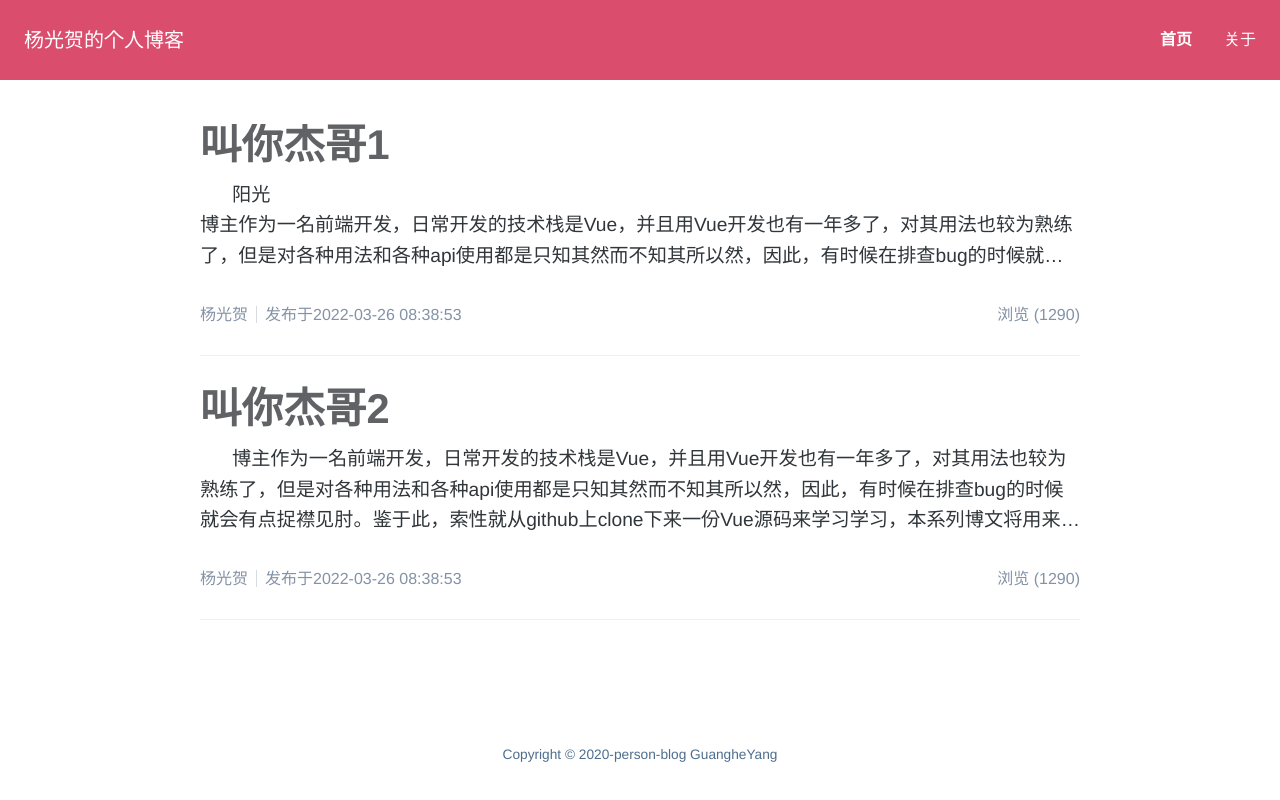
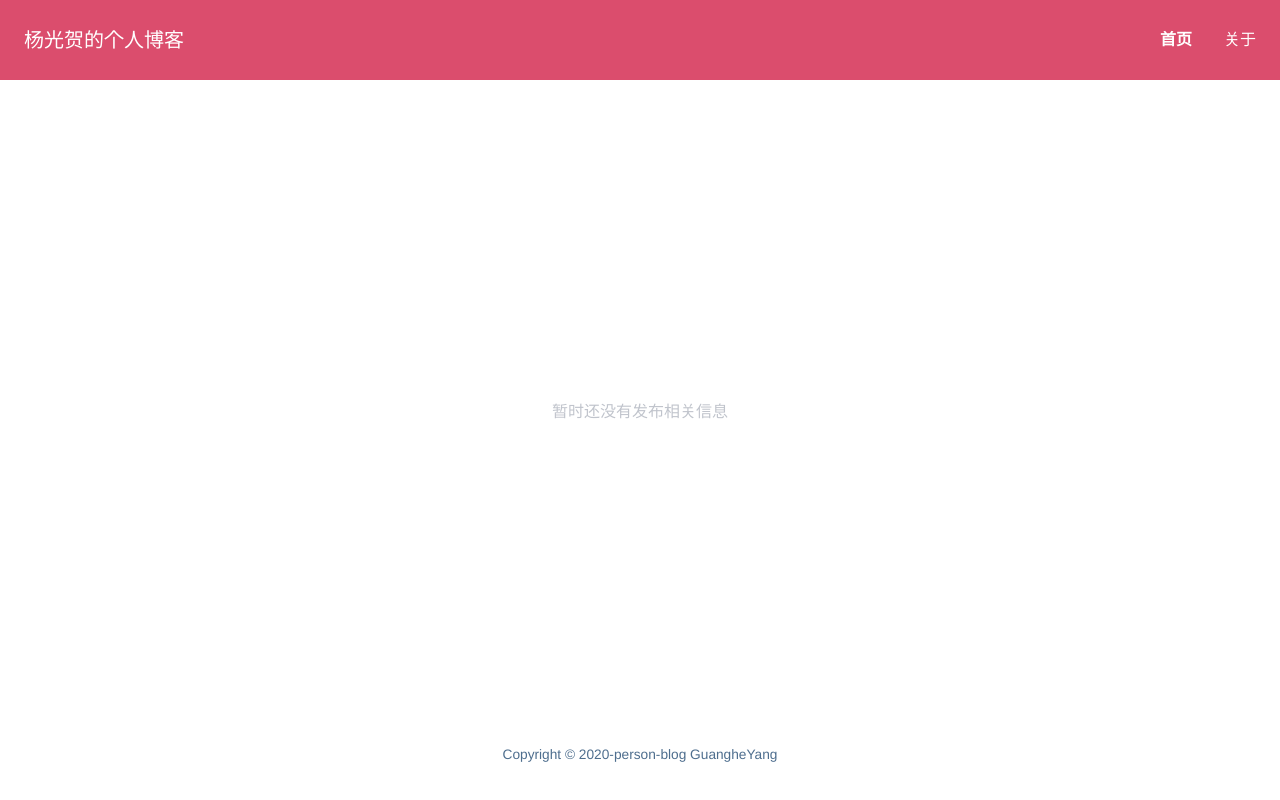
Before and after one commit to guangheyang/vue-element-blog, a Vue app: page /#/home in a window 1280 px wide. Built offline with nearby package versions, Linux system fonts and the light colour scheme.

Commit message:
添加详情页filter

```diff
--- a/src/components/blogComp/BlogAbstract.vue
+++ b/src/components/blogComp/BlogAbstract.vue
@@ -4,7 +4,7 @@
       <div class="blog-info">
         <div>
           <span class="blog-author">杨光贺</span>
-          <span class="blog-created">发布于{{ props.blogObj.createTime | timeSecond }}</span>
+          <span class="blog-created">发布于{{ props.blogObj.createTime | timeDay }}</span>
         </div>
         <span class="blog-see">浏览 ({{ props.blogObj.seeNum }})</span>
       </div>
--- a/src/layout/components/Navigation.vue
+++ b/src/layout/components/Navigation.vue
@@ -65,13 +65,7 @@ export default {
       }
       this.drawerChange();
       this.$router.push({ path });
-    },
-    handleOpen(key, keyPath) {
-      console.log(key, keyPath);
-    },
-    handleClose(key, keyPath) {
-      console.log(key, keyPath);
-    },
+    }
   },
 };
 </script>
--- a/src/views/Blog.vue
+++ b/src/views/Blog.vue
@@ -7,7 +7,7 @@
       <el-row>
         <el-col :xs="24" :sm="24" :md="24" :lg="24" :xl="24">
           <h1 class="news-title">{{ form.title }}</h1>
-                    <span class="create">{{ form.createTime | timeMMMM }}</span>
+          <span class="create">{{ form.createTime | timeSecond }}</span>
           <div class="news-content" v-html="form.blogAbstract"></div>
         </el-col>
       </el-row>
@@ -19,10 +19,22 @@
     <el-dialog :visible.sync="dialogFormVisible" center width="80%" top="30vh">
       <el-form ref="reply" :model="reply" :rules="rules" label-width="5rem">
         <el-form-item label="昵称" prop="name">
-                    <el-input v-model="reply.name" maxlength="10" show-word-limit placeholder="你的昵称" />
+          <el-input
+            v-model="reply.name"
+            maxlength="10"
+            show-word-limit
+            placeholder="你的昵称"
+          />
         </el-form-item>
         <el-form-item label="评论" prop="desc">
-                    <el-input type="textarea" v-model="reply.desc" :autosize="{ minRows: 3, maxRows: 5}" maxlength="400" show-word-limit :placeholder="`回复${replyName}`"  />
+          <el-input
+            type="textarea"
+            v-model="reply.desc"
+            :autosize="{ minRows: 3, maxRows: 5 }"
+            maxlength="400"
+            show-word-limit
+            :placeholder="`回复${replyName}`"
+          />
         </el-form-item>
       </el-form>
       <div slot="footer" class="dialog-footer">
@@ -34,53 +46,53 @@
 </template>
 
 <script>
-import Comment from '@/components/Comment'
-import ShowComment from '@/components/ShowComment'
-import { addSeeNum, blogContent, queryBlogComment } from '@/api/blog'
-import { insertComment } from '@/api/comment'
+import Comment from "@/components/Comment";
+import ShowComment from "@/components/ShowComment";
+import { addSeeNum, blogContent, queryBlogComment } from "@/api/blog";
+import { insertComment } from "@/api/comment";
+import filter from '@/utils/filter'
 export default {
   components: {
     Comment,
-        ShowComment
+    ShowComment,
+  },
+  filters: {
+    ...filter
   },
   data() {
     return {
       form: {},
       id: this.$route.params.id,
       comments: [],
-            formLabelWidth: '7.5rem',
+      formLabelWidth: "7.5rem",
       dialogFormVisible: false,
       reply: {
-                name: '',
-                desc: ''
+        name: "",
+        desc: "",
       },
-            replyName: '',
+      replyName: "",
       rules: {
-                name: [
-                    { required: true, message: '请输入你的昵称', trigger: 'blur' }
-                ],
-                desc: [
-                    { required: true, message: '请填写评论内容', trigger: 'blur' }
-                ]
-            }
-        }
+        name: [{ required: true, message: "请输入你的昵称", trigger: "blur" }],
+        desc: [{ required: true, message: "请填写评论内容", trigger: "blur" }],
+      },
+    };
   },
   created() {
-       this.render()
+    this.render();
   },
   methods: {
     render() {
-            const { id } = this
-            addSeeNum(id)
-            blogContent(id).then(res => {
-                this.form = res.data[0]
-            })
-            queryBlogComment(id).then(res => {
-                this.comments = res.data
-            })
+      const { id } = this;
+      addSeeNum(id);
+      blogContent(id).then((res) => {
+        this.form = res.data[0];
+      });
+      queryBlogComment(id).then((res) => {
+        this.comments = res.data;
+      });
     },
     goBack() {
-           this.$router.go(-1)
+      this.$router.go(-1);
     },
     insertComment(data) {
       insertComment({
@@ -88,35 +100,35 @@ export default {
         name: data.name,
         desc: data.desc,
         reply: this.replyName,
-                avatar_id: Math.floor(Math.random() * 27) + 1
-            }).then(res => {
+        avatar_id: Math.floor(Math.random() * 27) + 1,
+      }).then((res) => {
         if (res.status) {
-                    this.render()
-                    data.name = ''
-                    data.desc = ''
-                    data.reply = ''
+          this.render();
+          data.name = "";
+          data.desc = "";
+          data.reply = "";
         }
-            })
+      });
     },
     onSubmit(form) {
-           this.insertComment(form)
+      this.insertComment(form);
     },
     replyComments(reply) {
-            this.dialogFormVisible = true
-            this.replyName = reply.name
+      this.dialogFormVisible = true;
+      this.replyName = reply.name;
     },
     onReply(formName) {
       this.$refs[formName].validate((valid) => {
         if (valid) {
-                    this.insertComment(this.reply)
-                    this.dialogFormVisible = false
+          this.insertComment(this.reply);
+          this.dialogFormVisible = false;
         } else {
-                    return false
+          return false;
         }
-            })
-        }
-    }
-}
+      });
+    },
+  },
+};
 </script>
 <style lang="scss" scoped>
 .content {
--- a/src/views/Home.vue
+++ b/src/views/Home.vue
@@ -39,22 +39,7 @@ export default {
   mixins: [defer(10)],
   data() {
     return {
-      blogList: [
-        {
-          title: "叫你杰哥1",
-          createTime: new Date().getTime(),
-          seeNum: 1290,
-          id: 1,
-          blogAbstract: `<h1>阳光</h1>博主作为一名前端开发，日常开发的技术栈是Vue，并且用Vue开发也有一年多了，对其用法也较为熟练了，但是对各种用法和各种api使用都是只知其然而不知其所以然，因此，有时候在排查bug的时候就会有点捉襟见肘。鉴于此，索性就从github上clone下来一份Vue源码来学习学习，本系列博文将用来记录博主对Vue源码的整个学习过程，以及自己对源码的一些理解。一方面开阔自己的知识视野，另一方面也希望这些文字能够带给他人些许帮助。`,
-        },
-        {
-          title: "叫你杰哥2",
-          createTime: new Date().getTime(),
-          seeNum: 1290,
-          id: 2,
-          blogAbstract: `博主作为一名前端开发，日常开发的技术栈是Vue，并且用Vue开发也有一年多了，对其用法也较为熟练了，但是对各种用法和各种api使用都是只知其然而不知其所以然，因此，有时候在排查bug的时候就会有点捉襟见肘。鉴于此，索性就从github上clone下来一份Vue源码来学习学习，本系列博文将用来记录博主对Vue源码的整个学习过程，以及自己对源码的一些理解。一方面开阔自己的知识视野，另一方面也希望这些文字能够带给他人些许帮助。`,
-        },
-      ],
+      blogList: [],
       paging: {
         currentPage: 0,
         size: 0,
```
Lines whose indentation alone changed are shown as unchanged.
